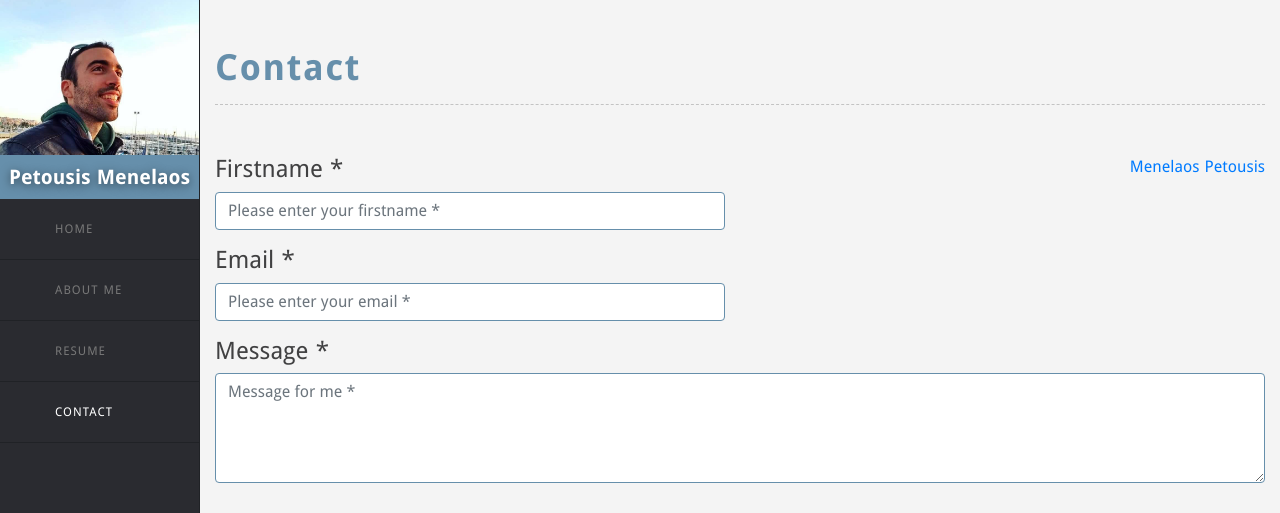
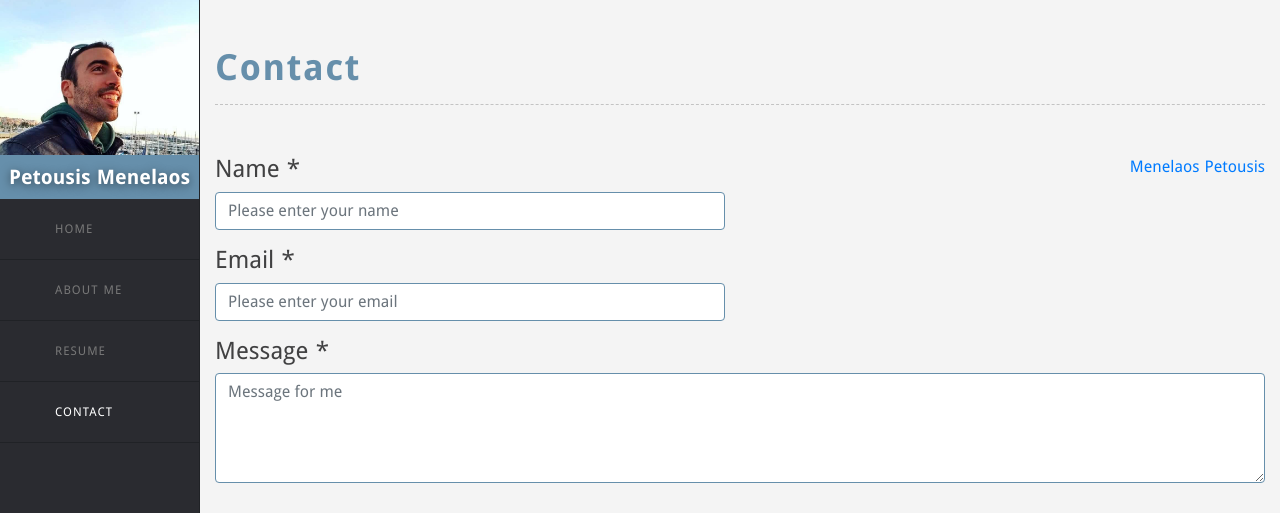
Before and after one commit to Harry80428/my_poirtfolio_new, a Nuxt app: page /contact in a window 1280 px wide. Shown: the top 513 px of the page. Built offline with nearby package versions, Linux system fonts and the light colour scheme.

Commit message:
small contact form fixes

```diff
--- a/pages/contact.vue
+++ b/pages/contact.vue
@@ -14,15 +14,15 @@
           <b-row>
             <b-col md="6">
               <div class="form-group">
-                <h4 for="form_name">Firstname *</h4>
+                <h4 for="form_name">Name *</h4>
                 <input
                   id="form_name"
                   type="text"
                   name="name"
                   class="form-control"
-                  placeholder="Please enter your firstname *"
+                  placeholder="Please enter your name"
                   required="required"
-                  data-error="Firstname is required."
+                  data-error="Name is required."
                 >
                 <div class="help-block with-errors" />
               </div>
@@ -33,7 +33,7 @@
                   type="email"
                   name="email"
                   class="form-control"
-                  placeholder="Please enter your email *"
+                  placeholder="Please enter your email"
                   required="required"
                   data-error="Valid email is required."
                 >
@@ -67,7 +67,7 @@
                   id="form_message"
                   name="message"
                   class="form-control"
-                  placeholder="Message for me *"
+                  placeholder="Message for me"
                   rows="4"
                   required="required"
                   data-error="Please, leave us a message."
@@ -78,7 +78,6 @@
           </b-row>
           <b-row>
             <b-col>
-
               <b-button type="submit" pill variant="outline-info" class="mt-3 mb-4">
                 Send message
               </b-button>
```
